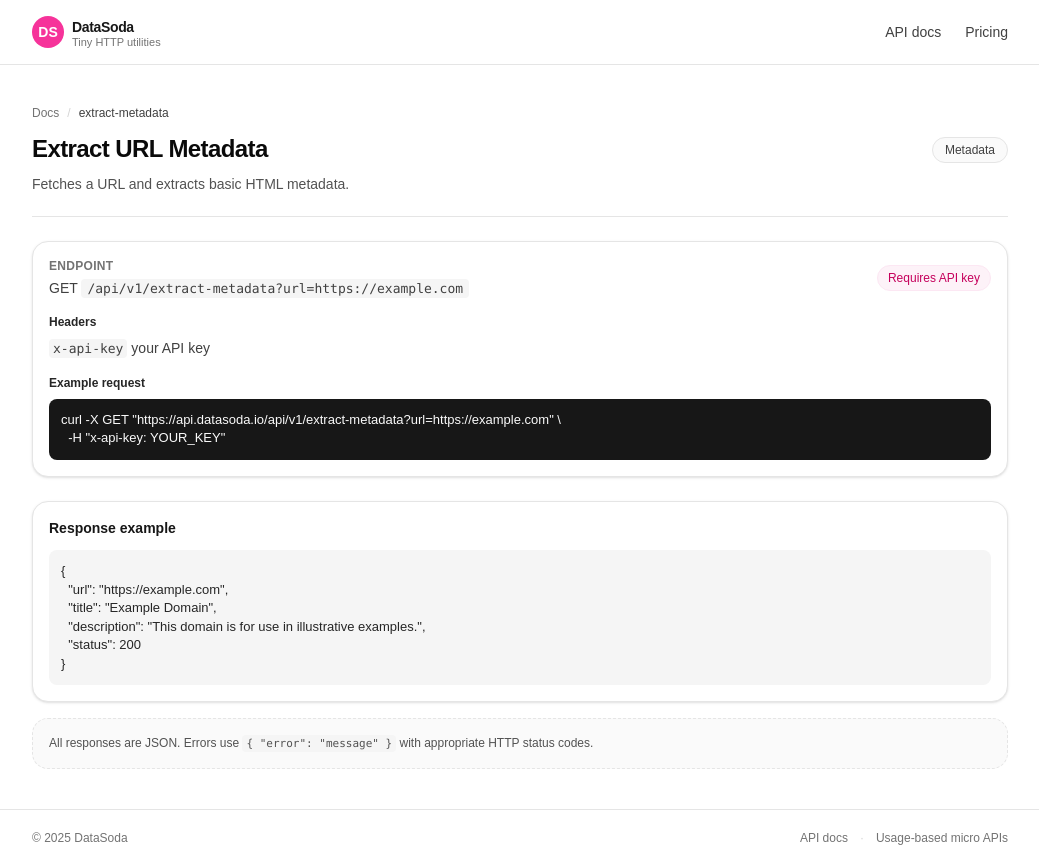
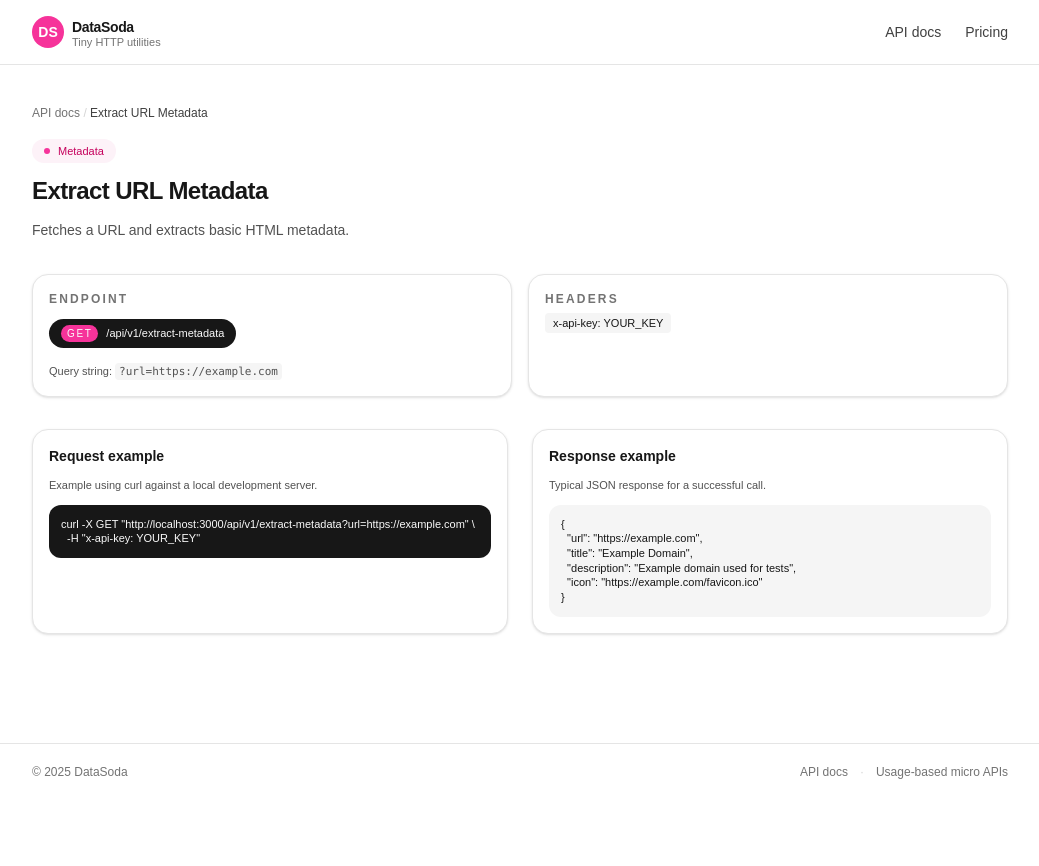
Before and after one commit to DataSoda/datasoda, a Next.js app: page /docs/extract-metadata in a window 1280 px wide. Shown: the whole page, without its empty margins (120-1159 px from the left). After the commit the page ends 800 px from the top, so only its background shows below. Built offline with nearby package versions, Linux system fonts and the light colour scheme.

Commit message:
update endpoint docs detail layout

```diff
--- a/app/docs/[slug]/page.tsx
+++ b/app/docs/[slug]/page.tsx
@@ -1,22 +1,20 @@
 import Link from "next/link"
 import { endpoints } from "@/lib/endpoints"
-
-type PageProps = {
-  params: Promise<{ slug: string }>
-}
 
 const examples: Record<
   string,
   {
-    method: string
+    method: "GET" | "POST"
     path: string
-    sampleResponse: string
+    query?: string
     body?: string
+    sampleResponse?: string
   }
 > = {
   "validate-email": {
     method: "GET",
-    path: "/api/v1/validate-email?email=test@example.com",
+    path: "/api/v1/validate-email",
+    query: "?email=test@example.com",
     sampleResponse: `{
   "email": "test@example.com",
   "valid": true
@@ -24,17 +22,19 @@ const examples: Record<
   },
   "extract-metadata": {
     method: "GET",
-    path: "/api/v1/extract-metadata?url=https://example.com",
+    path: "/api/v1/extract-metadata",
+    query: "?url=https://example.com",
     sampleResponse: `{
   "url": "https://example.com",
   "title": "Example Domain",
-  "description": "This domain is for use in illustrative examples.",
-  "status": 200
+  "description": "Example domain used for tests",
+  "icon": "https://example.com/favicon.ico"
 }`,
   },
   "ip-lookup": {
     method: "GET",
-    path: "/api/v1/ip-lookup?ip=8.8.8.8",
+    path: "/api/v1/ip-lookup",
+    query: "?ip=8.8.8.8",
     sampleResponse: `{
   "ip": "8.8.8.8",
   "valid": true,
@@ -44,28 +44,28 @@ const examples: Record<
   },
   "url-status": {
     method: "GET",
-    path: "/api/v1/url-status?url=https://example.com",
+    path: "/api/v1/url-status",
+    query: "?url=https://example.com",
     sampleResponse: `{
   "url": "https://example.com/",
   "finalUrl": "https://example.com/",
   "ok": true,
   "status": 200,
   "contentType": "text/html",
-  "responseTimeMs": 120,
-  "error": null
+  "responseTimeMs": 120
 }`,
   },
   "text-clean": {
     method: "POST",
     path: "/api/v1/text-clean",
     body: `{
-  "text": "  Hej   där   \\n\\n  DataSoda  "
+  "text": "  Hello   there  "
 }`,
     sampleResponse: `{
-  "original": "  Hej   där   \\n\\n  DataSoda  ",
-  "cleaned": "Hej där DataSoda",
-  "originalLength": 28,
-  "cleanedLength": 16,
+  "original": "  Hello   there  ",
+  "cleaned": "Hello there",
+  "originalLength": 18,
+  "cleanedLength": 11,
   "changed": true
 }`,
   },
@@ -73,13 +73,13 @@ const examples: Record<
     method: "POST",
     path: "/api/v1/slugify",
     body: `{
-  "text": "  Hej där — DataSoda! ™  "
+  "text": "DataSoda API Utils"
 }`,
     sampleResponse: `{
-  "original": "  Hej där — DataSoda! ™  ",
-  "slug": "hej-dar-datasoda-tm",
-  "originalLength": 25,
-  "slugLength": 19,
+  "original": "DataSoda API Utils",
+  "slug": "datasoda-api-utils",
+  "originalLength": 19,
+  "slugLength": 18,
   "empty": false
 }`,
   },
@@ -87,167 +87,138 @@ const examples: Record<
     method: "POST",
     path: "/api/v1/json-parse",
     body: `{
-  "input": "{\\"hej\\":123}"
+  "input": "{ \\"hello\\": 123 }"
 }`,
     sampleResponse: `{
   "ok": true,
   "error": null,
   "parsed": {
-    "hej": 123
+    "hello": 123
   }
 }`,
   },
 }
 
-export default async function EndpointDocs({ params }: PageProps) {
-  const { slug } = await params
+export default async function EndpointDocs(props: {
+  params: Promise<{ slug: string }>
+}) {
+  const { slug } = await props.params
   const endpoint = endpoints.find((e) => e.slug === slug)
 
   if (!endpoint) {
     return (
       <div className="mx-auto max-w-5xl px-6 py-10">
-        <p className="text-sm text-neutral-600">This endpoint does not exist.</p>
+        <div className="mb-4 text-xs text-neutral-500">
+          <Link href="/docs" className="hover:text-neutral-900">
+            API docs
+          </Link>{" "}
+          <span className="text-neutral-300">/</span>{" "}
+          <span className="text-neutral-700">Not found</span>
+        </div>
+        <h1 className="text-xl font-semibold text-neutral-900">Not found</h1>
+        <p className="mt-2 text-sm text-neutral-600">
+          This endpoint does not exist in the current registry.
+        </p>
       </div>
     )
   }
 
-  const meta = examples[endpoint.slug]
-  const method =
-    meta?.method ||
-    (endpoint.slug === "json-parse" ||
-    endpoint.slug === "text-clean" ||
-    endpoint.slug === "slugify"
-      ? "POST"
-      : "GET")
-  const path = meta?.path || `/api/v1/${endpoint.slug}`
-
-  const curlLines: string[] = []
-  curlLines.push(`curl -X ${method} "https://api.datasoda.io${path}" \\`)
-  curlLines.push(`  -H "x-api-key: YOUR_KEY"`)
-
-  if (method === "POST") {
-    curlLines.push(`  -H "Content-Type: application/json"`)
-    if (meta?.body) {
-      curlLines.push(`  -d '${meta.body}'`)
-    } else {
-      curlLines.push(`  -d '{ }'`)
-    }
-  }
-
-  const curlExample = curlLines.join("\n")
-  const sampleResponse =
-    meta?.sampleResponse ||
-    `{
-  "ok": true
-}`
+  const example = examples[endpoint.slug]
 
   return (
     <div className="mx-auto max-w-5xl px-6 py-10">
-      <header className="mb-6 border-b border-neutral-200 pb-5">
-        <div className="flex items-center gap-2 text-xs text-neutral-500">
-          <Link href="/docs" className="hover:text-neutral-800">
-            Docs
-          </Link>
-          <span className="text-neutral-300">/</span>
-          <span className="text-neutral-700">{endpoint.slug}</span>
+      <div className="mb-4 text-xs text-neutral-500">
+        <Link href="/docs" className="hover:text-neutral-900">
+          API docs
+        </Link>{" "}
+        <span className="text-neutral-300">/</span>{" "}
+        <span className="text-neutral-700">{endpoint.name}</span>
       </div>
 
-        <div className="mt-3 flex flex-wrap items-start justify-between gap-3">
-          <div>
-            <h1 className="text-2xl font-semibold tracking-tight text-neutral-950">
+      <header className="mb-8 space-y-3">
+        <div className="inline-flex items-center gap-2 rounded-full bg-pink-50 px-3 py-1 text-[11px] font-medium text-pink-700">
+          <span className="h-1.5 w-1.5 rounded-full bg-pink-500" />
+          {endpoint.category}
+        </div>
+        <h1 className="text-2xl font-semibold tracking-tight text-neutral-900">
           {endpoint.name}
         </h1>
-            <p className="mt-2 max-w-2xl text-sm leading-relaxed text-neutral-600">
+        <p className="max-w-2xl text-sm leading-relaxed text-neutral-600">
           {endpoint.description}
         </p>
-          </div>
-          <span className="mt-1 inline-flex items-center rounded-full border border-neutral-200 bg-neutral-50 px-3 py-1 text-xs font-medium text-neutral-700">
-            {endpoint.category}
-          </span>
-        </div>
       </header>
 
-      <section className="grid items-start gap-6 md:grid-cols-[minmax(0,1.4fr),minmax(0,1.2fr)]">
-        <div className="space-y-4 rounded-2xl border border-neutral-200 bg-white px-4 py-4 text-sm shadow-sm">
-          <div className="flex items-center justify-between gap-3">
-            <div>
-              <p className="text-xs font-semibold uppercase tracking-wide text-neutral-500">
+      <section className="mb-8 grid gap-4 md:grid-cols-2">
+        <div className="space-y-2 rounded-2xl border border-neutral-200 bg-white px-4 py-4 text-xs shadow-sm">
+          <h2 className="text-xs font-semibold uppercase tracking-[0.18em] text-neutral-500">
             Endpoint
-              </p>
-              <p className="mt-1 text-sm text-neutral-700">
-                {method}{" "}
-                <code className="rounded bg-neutral-100 px-1.5 py-0.5 text-[13px]">
-                  {path}
+          </h2>
+          <code className="mt-1 inline-flex items-center rounded-full bg-neutral-900 px-3 py-1.5 font-mono text-[11px] text-neutral-50">
+            <span className="mr-2 rounded-full bg-pink-500 px-1.5 py-0.5 text-[10px] uppercase tracking-[0.16em]">
+              {example?.method ?? "GET"}
+            </span>
+            {example?.path ?? `/api/v1/${endpoint.slug}`}
+          </code>
+          {example?.query && (
+            <p className="mt-2 text-[11px] text-neutral-600">
+              Query string:{" "}
+              <code className="rounded bg-neutral-100 px-1 py-0.5 text-[11px]">
+                {example.query}
               </code>
             </p>
-            </div>
-            <span className="rounded-full border border-pink-100 bg-pink-50 px-2.5 py-1 text-xs font-medium text-pink-700">
-              Requires API key
-            </span>
+          )}
         </div>
 
-          <div className="space-y-2">
-            <p className="text-xs font-semibold text-neutral-800">
+        <div className="space-y-2 rounded-2xl border border-neutral-200 bg-white px-4 py-4 text-xs shadow-sm">
+          <h2 className="text-xs font-semibold uppercase tracking-[0.18em] text-neutral-500">
             Headers
-            </p>
-            <ul className="space-y-1 text-sm text-neutral-700">
+          </h2>
+          <ul className="mt-1 space-y-1">
             <li>
-                <code className="rounded bg-neutral-100 px-1 py-0.5 text-[13px]">
-                  x-api-key
-                </code>{" "}
-                your API key
+              <code className="rounded bg-neutral-100 px-2 py-1 font-mono text-[11px]">
+                x-api-key: YOUR_KEY
+              </code>
             </li>
-              {method === "POST" && (
+            {(example?.method === "POST" ||
+              endpoint.slug === "text-clean" ||
+              endpoint.slug === "slugify" ||
+              endpoint.slug === "json-parse") && (
               <li>
-                  <code className="rounded bg-neutral-100 px-1 py-0.5 text-[13px]">
-                    Content-Type
-                  </code>{" "}
-                  application/json
+                <code className="rounded bg-neutral-100 px-2 py-1 font-mono text-[11px]">
+                  Content-Type: application/json
+                </code>
               </li>
             )}
           </ul>
         </div>
+      </section>
 
-          <div className="space-y-2">
-            <p className="text-xs font-semibold text-neutral-800">
-              Example request
+      <section className="grid gap-6 md:grid-cols-2">
+        <div className="space-y-3 rounded-2xl border border-neutral-200 bg-white px-4 py-4 text-xs shadow-sm">
+          <h2 className="text-sm font-semibold text-neutral-900">
+            Request example
+          </h2>
+          <p className="text-[11px] text-neutral-600">
+            Example using curl against a local development server.
           </p>
-            <pre className="overflow-x-auto rounded-lg bg-neutral-900 px-3 py-3 font-mono text-[13px] text-neutral-50">
-{curlExample}
+          <pre className="overflow-x-auto rounded-xl bg-neutral-900 px-3 py-3 font-mono text-[11px] text-neutral-50">
+{`curl -X ${example?.method ?? "GET"} "http://localhost:3000${example?.path ?? `/api/v1/${endpoint.slug}`}${example?.query ?? ""}" \\
+  -H "x-api-key: YOUR_KEY"${example?.body ? ' \\\n  -H "Content-Type: application/json" \\\n  -d \'' + example.body.replace(/'/g, "'\\''") + '\'' : ""}`}
           </pre>
         </div>
 
-          {method === "POST" && meta?.body && (
-            <div>
-              <p className="mb-1 text-xs font-semibold text-neutral-800">
-                JSON body
-              </p>
-              <pre className="overflow-x-auto rounded-lg bg-neutral-100 px-3 py-3 font-mono text-[13px] text-neutral-800">
-{meta.body}
-              </pre>
-            </div>
-          )}
-        </div>
-
-        <div className="space-y-4">
-          <div className="rounded-2xl border border-neutral-200 bg-white px-4 py-4 text-sm shadow-sm">
-            <h2 className="mb-3 text-sm font-semibold text-neutral-900">
+        <div className="space-y-3 rounded-2xl border border-neutral-200 bg-white px-4 py-4 text-xs shadow-sm">
+          <h2 className="text-sm font-semibold text-neutral-900">
             Response example
           </h2>
-            <pre className="overflow-x-auto rounded-lg bg-neutral-100 px-3 py-3 font-mono text-[13px] text-neutral-800">
-{sampleResponse}
+          <p className="text-[11px] text-neutral-600">
+            Typical JSON response for a successful call.
+          </p>
+          <pre className="overflow-x-auto rounded-xl bg-neutral-100 px-3 py-3 font-mono text-[11px] text-neutral-900">
+{example?.sampleResponse ?? `{
+  "ok": true
+}`}
           </pre>
-          </div>
-
-          <div className="rounded-2xl border border-dashed border-neutral-200 bg-neutral-50 px-4 py-4 text-xs text-neutral-600">
-            <p>
-              All responses are JSON. Errors use{" "}
-              <code className="rounded bg-neutral-100 px-1 py-0.5 text-[11px]">
-                {"{ \"error\": \"message\" }"}
-              </code>{" "}
-              with appropriate HTTP status codes.
-            </p>
-          </div>
         </div>
       </section>
     </div>
```
Lines whose indentation alone changed are shown as unchanged.
